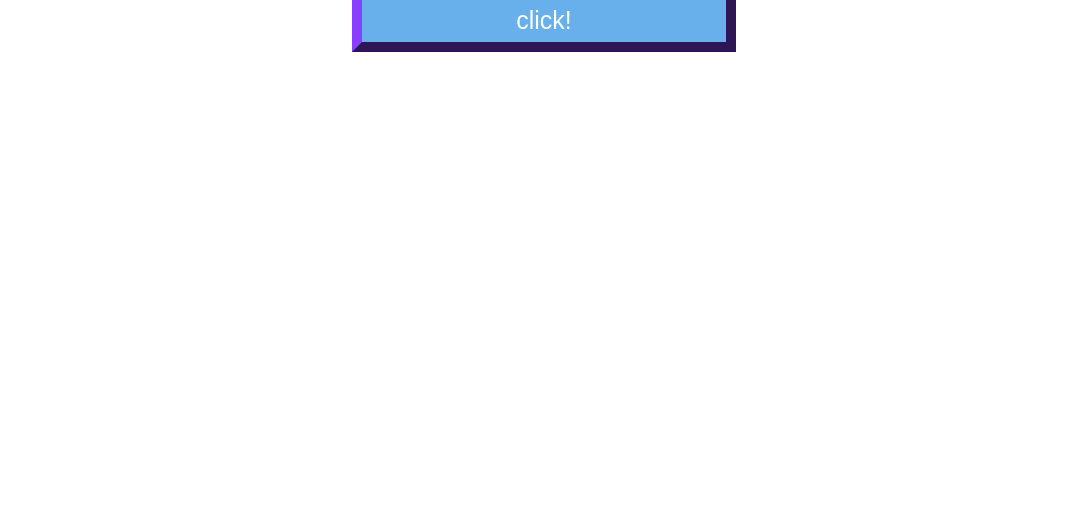
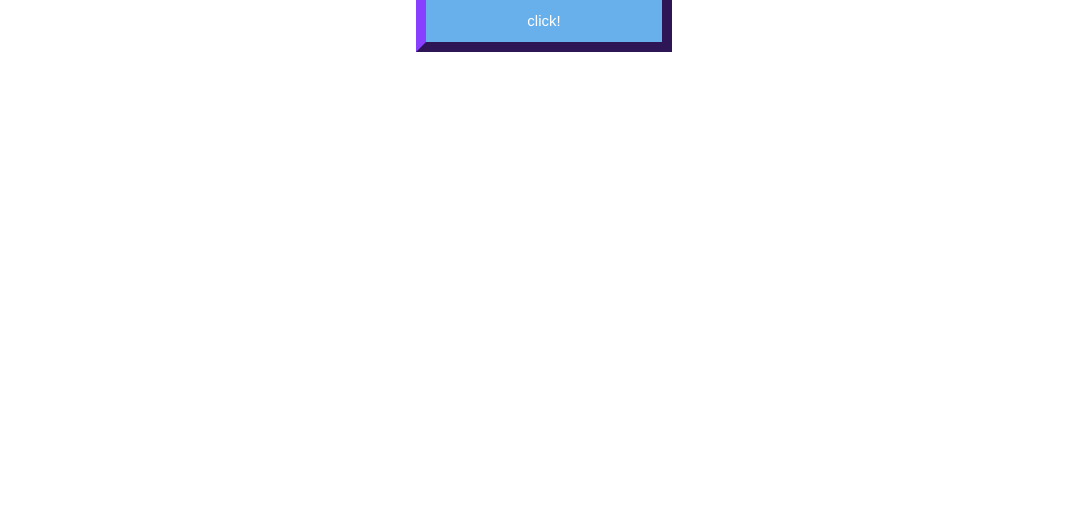
Before and after one commit to sutti554/html-prose, a plain HTML site: page index.html in a window 1280 px wide. Shown: the part 292-800 px from the top of the page, without its empty margins (96-1183 px from the left). Drawn offline with Linux system fonts and the light colour scheme.

Commit message:
smaller button

```diff
--- a/style.css
+++ b/style.css
@@ -35,9 +35,9 @@ body {
     border-width: 10px;
     color: white;
     font-family: Arial, Helvetica, sans-serif;
-    font-size: 25px;
+    font-size: 15px;
     height: 5vw;
-    width: 30vw;
+    width: 20vw;
 }
 
 #button:hover {
```
